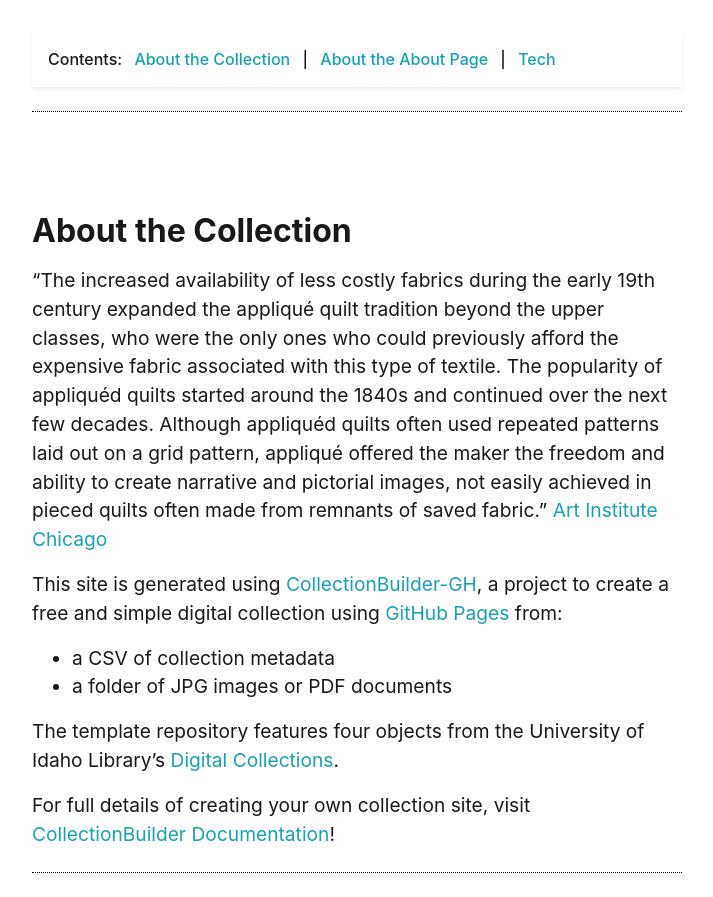
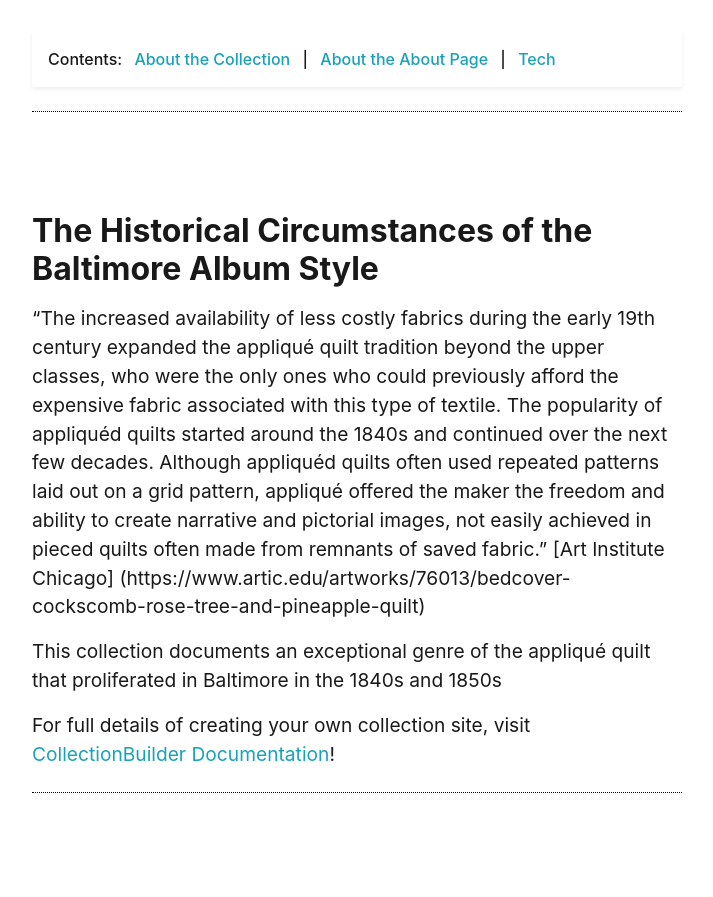
Before and after one commit to iblooston/Baltimore-Album-Quilts, a Jekyll site: the page built from pages/about.md, in a window 1280 px wide and 1400 px high. Shown: the part 450-1347 px from the top of the window, without its empty margins (283-996 px from the left). Built offline with Jekyll 4.4.1, drawn with Linux system fonts in a browser that asks for light colours.

Commit message:
update about

```diff
--- a/pages/about.md
+++ b/pages/about.md
@@ -12,16 +12,14 @@ credits: true
 
 {% include feature/nav-menu.html sections="About the Collection;About the About Page" %}
 
-## About the Collection
+## The Historical Circumstances of the Baltimore Album Style
 
-“The increased availability of less costly fabrics during the early 19th century expanded the appliqué quilt tradition beyond the upper classes, who were the only ones who could previously afford the expensive fabric associated with this type of textile. The popularity of appliquéd quilts started around the 1840s and continued over the next few decades. Although appliquéd quilts often used repeated patterns laid out on a grid pattern, appliqué offered the maker the freedom and ability to create narrative and pictorial images, not easily achieved in pieced quilts often made from remnants of saved fabric.” [Art Institute Chicago](https://www.artic.edu/artworks/76013/bedcover-cockscomb-rose-tree-and-pineapple-quilt)
+“The increased availability of less costly fabrics during the early 19th century expanded the appliqué quilt tradition beyond the upper classes, who were the only ones who could previously afford the expensive fabric associated with this type of textile. The popularity of appliquéd quilts started around the 1840s and continued over the next few decades. Although appliquéd quilts often used repeated patterns laid out on a grid pattern, appliqué offered the maker the freedom and ability to create narrative and pictorial images, not easily achieved in pieced quilts often made from remnants of saved fabric.” [Art Institute Chicago] (https://www.artic.edu/artworks/76013/bedcover-cockscomb-rose-tree-and-pineapple-quilt)
 
-This site is generated using [CollectionBuilder-GH](https://collectionbuilding.github.io/gh/), a project to create a free and simple digital collection using [GitHub Pages](https://pages.github.com/) from:
+This collection documents an exceptional genre of the appliqué quilt that proliferated in Baltimore in the 1840s and 1850s
 
-- a CSV of collection metadata
-- a folder of JPG images or PDF documents
 
-The template repository features four objects from the University of Idaho Library's [Digital Collections](https://www.lib.uidaho.edu/digital).
+
 
 For full details of creating your own collection site, visit [CollectionBuilder Documentation](https://collectionbuilder.github.io/cb-docs/)!
 
```
